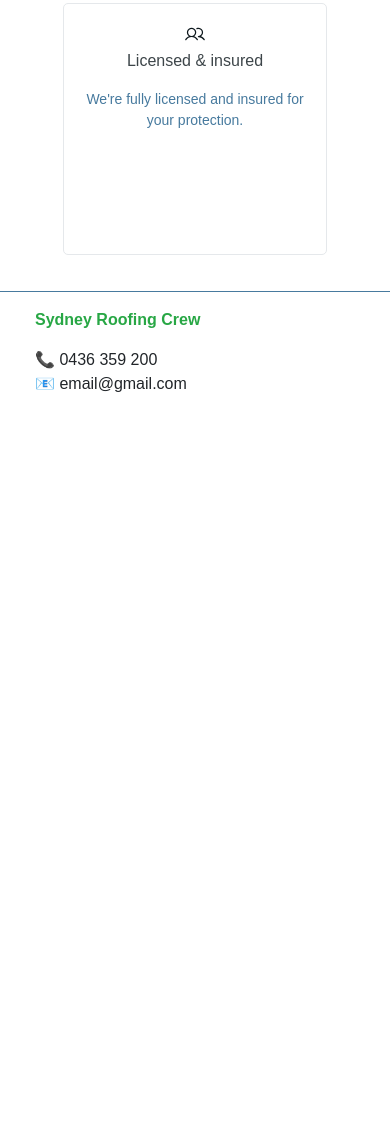
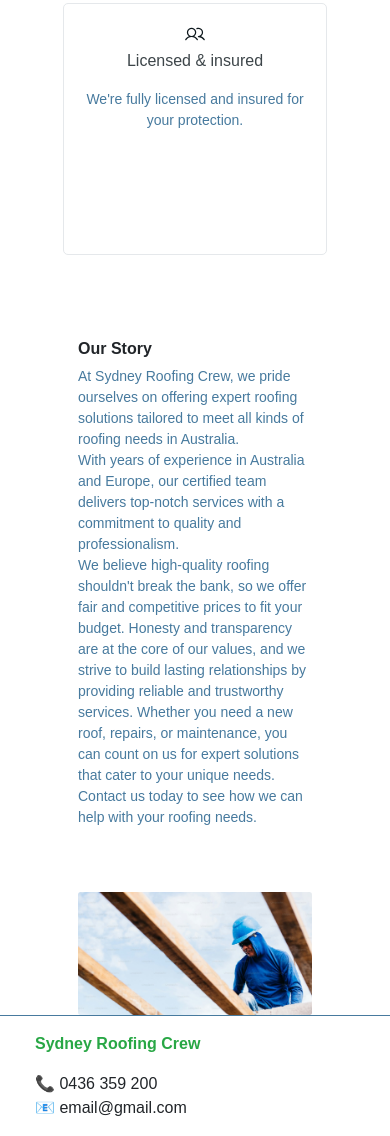
Before and after one commit to kaaathi1211/roofing-website-new, a website: page about.html in a window 390 px wide. Shown: the part 1816-2952 px from the top of the page. Before the commit the page ends 2228 px from the top, so only its background shows below. Drawn offline with nearby package versions, Linux system fonts and the light colour scheme.

Commit message:
Finished HTML and CSS
Added our story section and image and css responsive styling for all screen sizes

```diff
--- a/about.html
+++ b/about.html
@@ -102,8 +102,25 @@
                         <p class="why-us-p">We're fully licensed and insured for your protection.</p>
                     </div>
                 </div>
+            </div>
 
+            <div class="container-fluid">
+            <div class="row">
+<div class="col-lg-6 col-12 mt-5">
+    <h6>Our Story</h6>
+    <p class="story-p">At Sydney Roofing Crew, we pride ourselves on offering expert roofing solutions tailored to meet all kinds of roofing needs in Australia.
+<br>
+        With years of experience in Australia and Europe, our certified team delivers top-notch services with a commitment to quality and professionalism.
+        <br>
+        We believe high-quality roofing shouldn't break the bank, so we offer fair and competitive prices to fit your budget.
+        Honesty and transparency are at the core of our values, and we strive to build lasting relationships by providing reliable and trustworthy services. Whether you need a new roof, repairs, or maintenance, you can count on us for expert solutions that cater to your unique needs. Contact us today to see how we can help with your roofing needs.</p>
+</div>
+<div class="col-lg-6 col-12 mt-5 d-flex align-items-start">
+    <img src="AboutIMG/Our Story IMG.png" alt="About Us Story Image" class="img-fluid story-img mt-lg-3 mt-md-0">
+</div>
             </div>
+        </div>
+
         </div>
 
     </div>
--- a/style.css
+++ b/style.css
@@ -142,6 +142,11 @@ h6 {
     margin-bottom: 5px;
 }
 
+.story-p {
+    font-size: 14px;
+    color: #477A9E;
+}
+
 @media (max-width: 1200px){
     .why-us-card {
         height: 280px;
@@ -150,7 +155,7 @@ h6 {
 
 @media (max-width: 992px){
     .why-us-card{
-        max-height: 200px;
+        max-height: 300px;
     }
     .review-img {
         max-width: 50%;
@@ -162,6 +167,11 @@ h6 {
     .quote-form {
         max-width: 80% !important;
     }
+    .story-img{
+        max-height: 80%;
+        display: block;
+        margin: 0 auto;
+       }
 }
 
 @media (max-width: 768px){
@@ -179,6 +189,9 @@ h6 {
     .quote-form {
         max-width: 80% !important;
     }
+    .story-img{
+        max-height: 100%;
+       }
 }
 
 @media (max-width: 600px){
```
